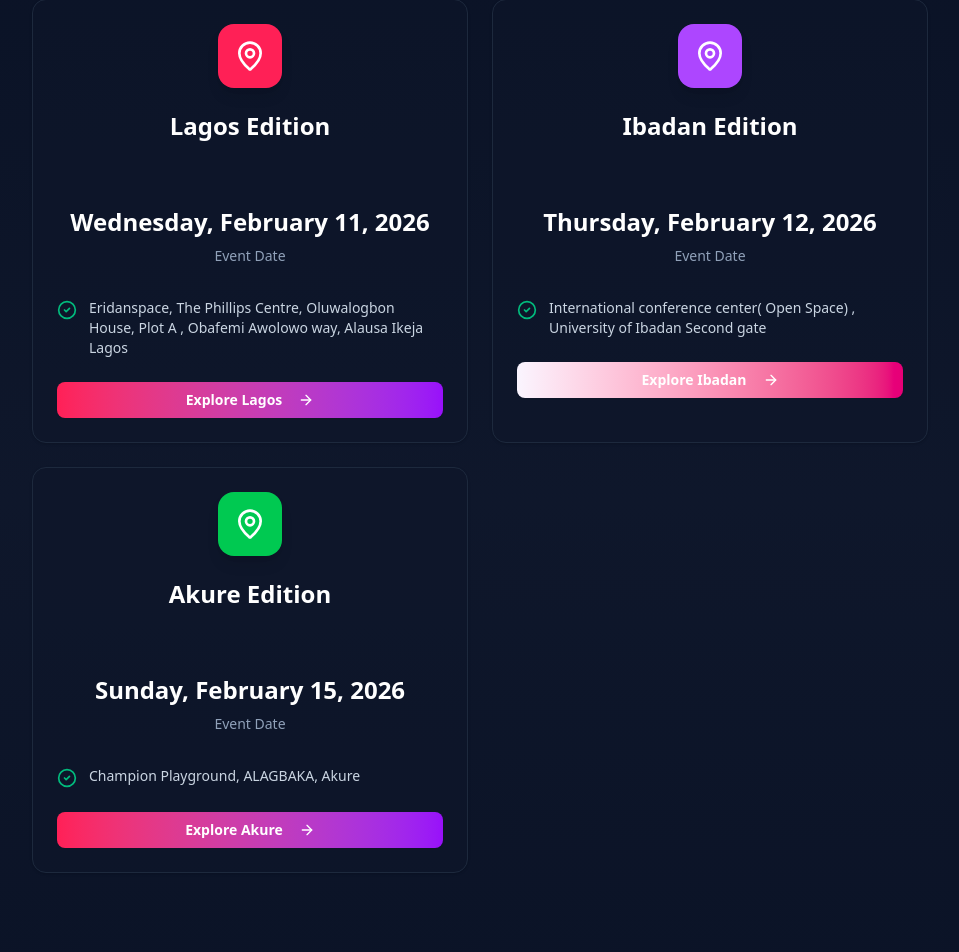
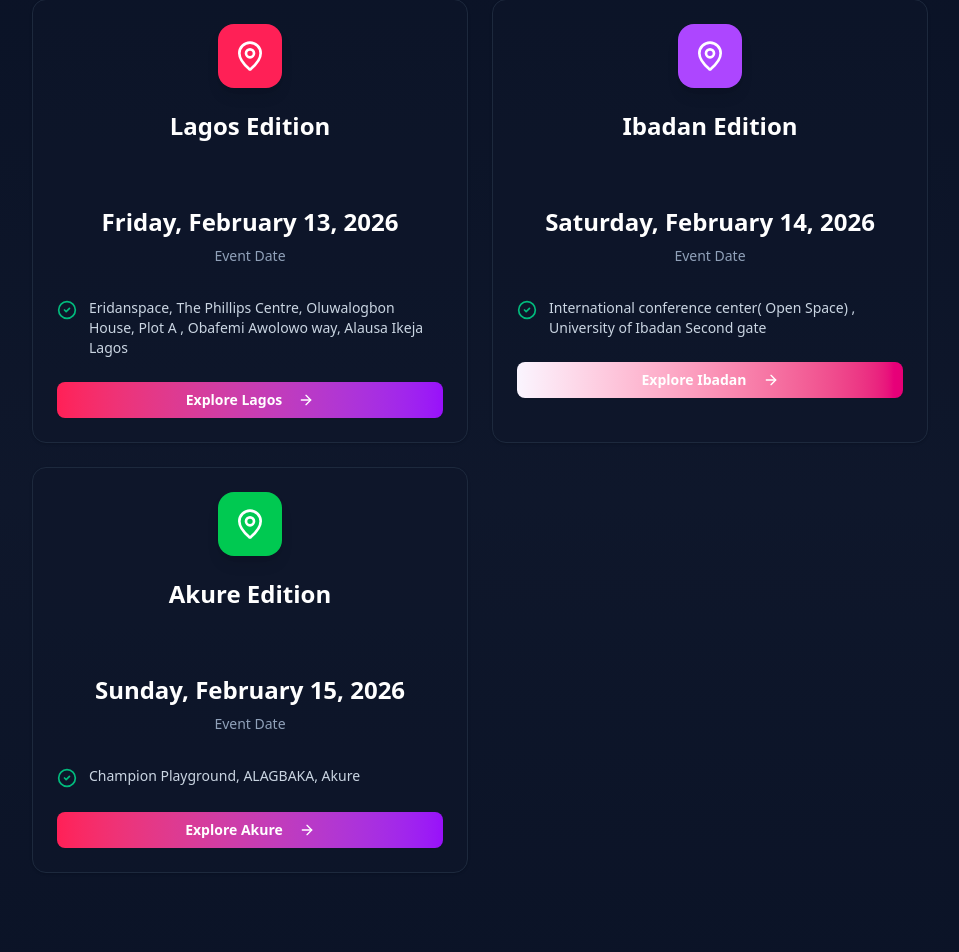
Before and after one commit to DannyYo696/events, a Next.js app: page / in a window 1280 px wide. Shown: the part 1833-2785 px from the top of the page, without its empty margins (160-1119 px from the left). Built offline with nearby package versions, Linux system fonts and the light colour scheme.

Commit message:
Update page.tsx

```diff
--- a/src/app/page.tsx
+++ b/src/app/page.tsx
@@ -139,11 +139,12 @@ export default function Home() {
     }).format(date)
   }
 
-  const eventDate = new Date()
-  eventDate.setDate(eventDate.getDate() + 22) // Set event date to 30 days from now
+  // Example: Lagos event – February 24, 2026
+const eventDate = new Date('2026-02-13T00:00:00');
 
-  const ibadanEventDate = new Date()
-  ibadanEventDate.setDate(ibadanEventDate.getDate() + 23) // Ibadan event date
+// Example: Ibadan event – March 25, 2026
+const ibadanEventDate = new Date('2026-02-14T00:00:00');
+
 
   return (
     <div className="min-h-screen bg-gradient-to-b from-slate-950 via-slate-900 to-slate-950">
```
